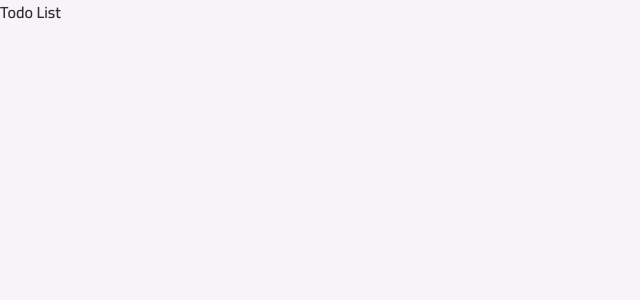
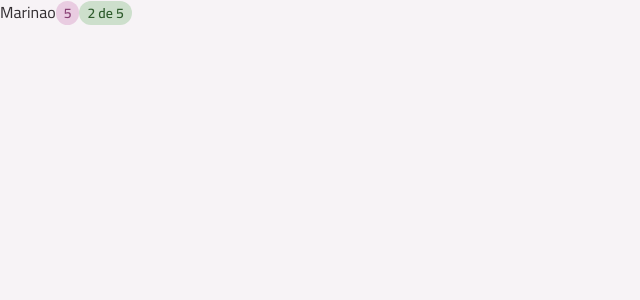
Before and after one commit to Mariano1994/todo2025, a React (Vite) app: page / in a window 1280 px wide. Shown: the top 300 px of the page, without its empty margins (0-640 px from the left). Built offline with nearby package versions, Linux system fonts and the light colour scheme.

Commit message:
created Badge component

```diff
--- a/src/App.tsx
+++ b/src/App.tsx
@@ -1,7 +1,15 @@
+import Badge from "./components/badge";
 import Text from "./components/text";
 
 function App() {
-  return <Text variant="body-md-bold">Todo List</Text>;
+  return (
+    <div>
+      <Text> Marinao</Text>
+
+      <Badge variant="secondary">5</Badge>
+      <Badge variant="primary">2 de 5</Badge>
+    </div>
+  );
 }
 
 export default App;
--- /dev/null
+++ b/src/components/badge.tsx
@@ -0,0 +1,43 @@
+import { cva, type VariantProps } from "class-variance-authority";
+import Text from "./text";
+
+export const badgeVariants = cva("inline-flex items-center rounded-full", {
+  variants: {
+    variant: {
+      primary: "bg-green-light",
+      secondary: "bg-pink-light",
+    },
+
+    size: {
+      sm: "py-0.5 px-2",
+    },
+  },
+  defaultVariants: {
+    variant: "primary",
+    size: "sm",
+  },
+});
+export const badgeTextVariant = cva("", {
+  variants: {
+    variant: {
+      primary: "text-green-dark",
+      secondary: "text-pink-dark",
+    },
+  },
+});
+
+interface BadgeProps
+  extends React.ComponentProps<"div">,
+    VariantProps<typeof badgeVariants> {}
+
+function Badge({ variant, size, className, children, ...props }: BadgeProps) {
+  return (
+    <div className={badgeVariants({ variant, size, className })} {...props}>
+      <Text variant="body-sm-bold" className={badgeTextVariant({ variant })}>
+        {children}
+      </Text>
+    </div>
+  );
+}
+
+export default Badge;
```
